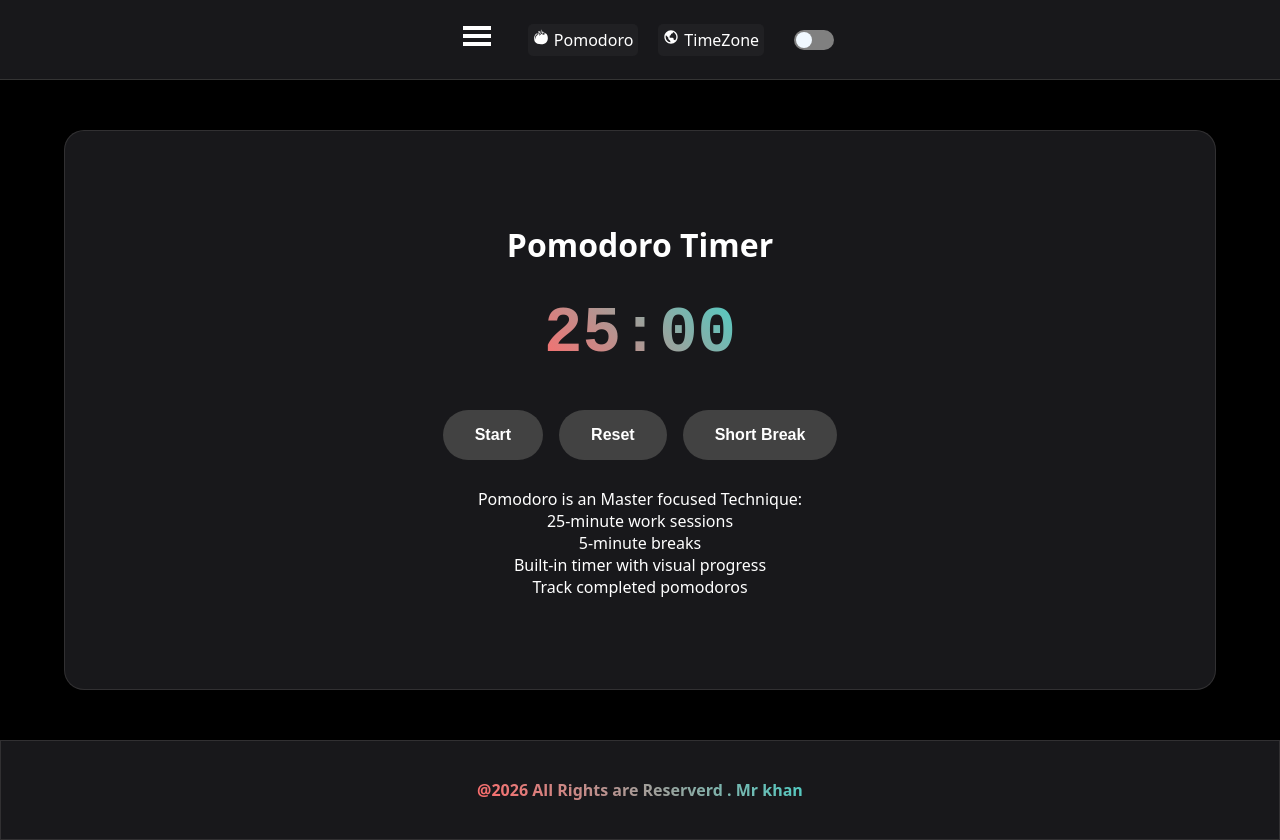
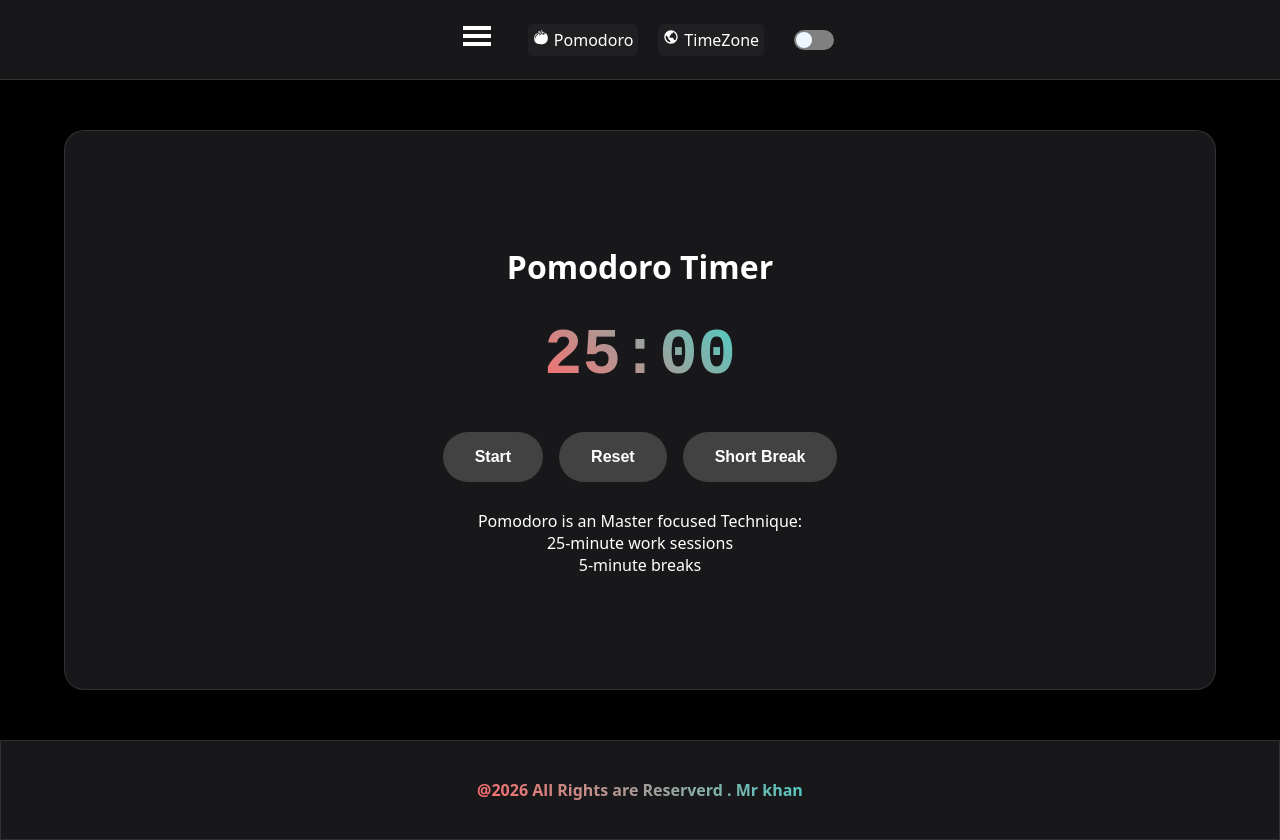
Before and after one commit to Saqeeb-Khan-Repo/Pomodoro, a React app: page /#/ in a window 1280 px wide. Built offline with nearby package versions, Linux system fonts and the light colour scheme; the HTML template or start-up script is replaced by a standard one.

Commit message:
list fixed 2

```diff
--- a/src/Components/pages/Pomodoro.jsx
+++ b/src/Components/pages/Pomodoro.jsx
@@ -64,8 +64,6 @@ const Pomodoro = () => {
         <li>Pomodoro is an Master focused Technique:</li>
         <li> 25-minute work sessions</li>
         <li> 5-minute breaks</li>
-        <li> Built-in timer with visual progress</li>
-        <li> Track completed pomodoros</li>
       </div>
     </div>
   );
```
